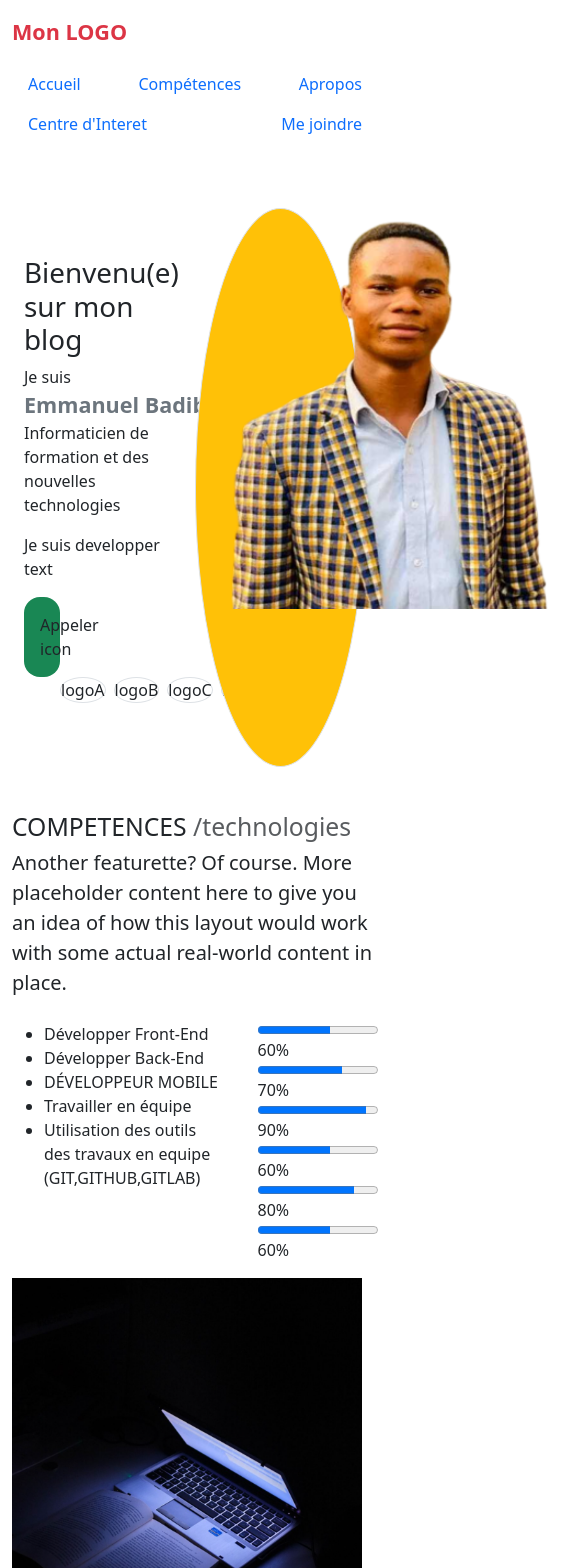
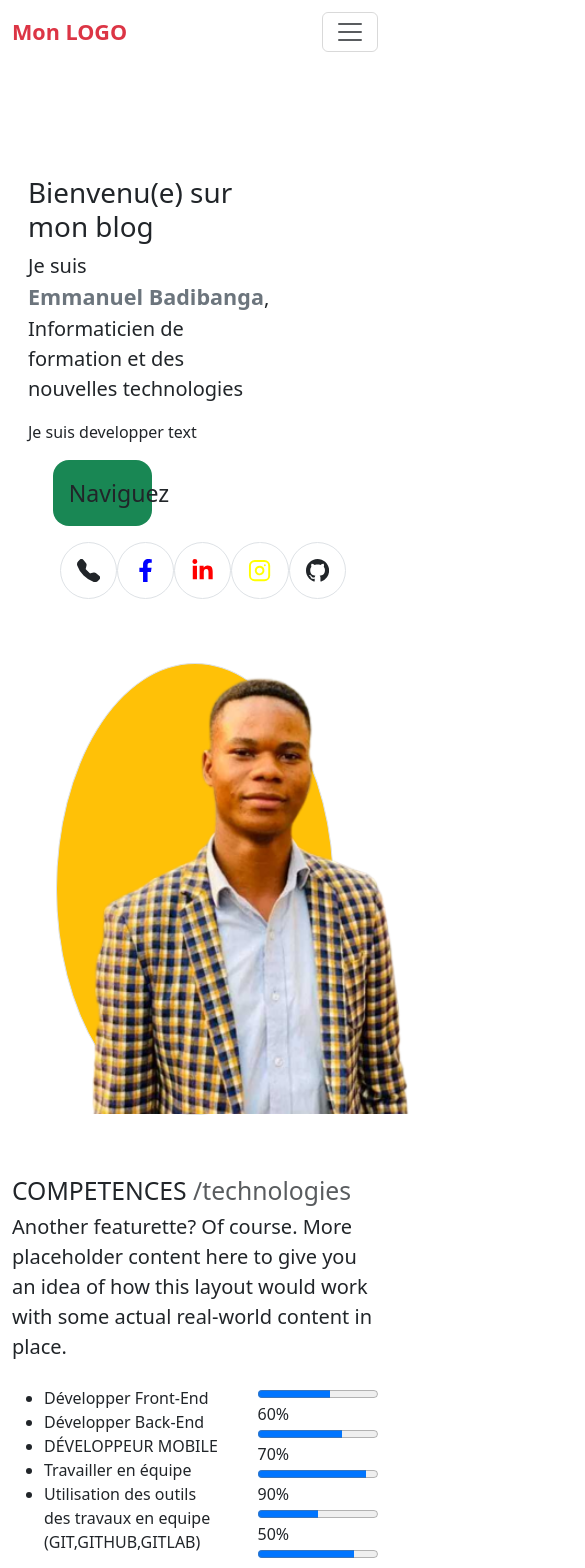
Before and after one commit to leprodigeEmmabdb/emmanuelbdb, a React (Create React App) app in the folder blog/: page / in a window 390 px wide. Shown: the top 1568 px of the page, 585 px wide, since content can reach past the window. Built offline with nearby package versions, Linux system fonts and the light colour scheme.

Commit message:
stylisation et responsivité de la partie banner

```diff
--- a/blog/public/index.html
+++ b/blog/public/index.html
@@ -24,7 +24,7 @@
       work correctly both with client-side routing and a non-root public URL.
       Learn how to configure a non-root public URL by running `npm run build`.
     -->
-    <title>React App</title>
+    <title>EmmanuelBdibanga</title>
   </head>
   <body>
     <noscript>You need to enable JavaScript to run this app.</noscript>
--- a/blog/src/App.js
+++ b/blog/src/App.js
@@ -1,15 +1,17 @@
-import logo from './logo.svg';
-import './App.css';
+
+import './assets/css/monstyle.css';
 import Navbar from './templates/Navabar';
 import Banner from './templates/Banner';
 import Skills from './templates/Skills';
 import About from './templates/About';
 import FocusPoint from './templates/FocusPoint';
 import './assets/css/bootstrap.min.css';
+import Contact from './templates/Contact';
+
 
 function App() {
   return (
-    <body className='container'>
+    <div className='container'>
       <div className="App">
       <Navbar />
       </div>
@@ -17,7 +19,8 @@ function App() {
     <Skills/>
     <About />
     <FocusPoint/>
-    </body>
+    <Contact/>
+    </div>
   );
 }
 
--- /dev/null
+++ b/blog/src/assets/css/monstyle.css
@@ -0,0 +1,6 @@
+.plus{
+    display: inline-flex;
+    flex-direction: column;
+    justify-content: center;
+    align-content: center;
+}
--- a/blog/src/templates/About.js
+++ b/blog/src/templates/About.js
@@ -7,15 +7,15 @@ const About=()=>{
 
         <div className="col-md-7">
           <h2 className="featurette-heading fw-normal lh-1">EDUCATION <span className="text-muted">/formation suivies</span></h2>
-           <div classNameName=" d-flex mt-4">
+           <div className=" d-flex mt-4">
            <ul >
               {
-                placeName.map((e)=>(<li>{e}</li>))
+                placeName.map((e)=>(<li key={e}>{e}</li>))
               }
             </ul>
             <ul>
               {
-                level.map((e)=>(<li classNameName="nav">: {e}</li>))
+                level.map((e)=>(<li className="nav" key={e}>: {e}</li>))
               }
             </ul>
            </div>
--- a/blog/src/templates/Banner.js
+++ b/blog/src/templates/Banner.js
@@ -1,30 +1,41 @@
 import profileIcon from'../assets/profileIcon.png';
+import {FaFacebookF} from "react-icons/fa";
+import {FiInstagram} from "react-icons/fi";
+import {FaLinkedinIn} from "react-icons/fa";
+import {BsGithub} from "react-icons/bs";
+import {BsFillTelephoneFill} from "react-icons/bs";
+import '../assets/css/monstyle.css';
 
-import { useState } from 'react';
-const logo=['logoA','logoB','logoC','logoD']
 
-const Banner=()=>{
+
+
+const Banner=(event)=>{
+    const handleClickIcon=(event)=>{
+
+        console.log("test")
+    }
 
     return(
-        <div className="d-flex my-5 container justify-content-between">
-            <div className='col-lg-6 col-5 my-5'>
+
+        <div className="d-flex my-5 container justify-content-between flex-wrap p-3 ">
+            <div className='col-lg-6 col-8 my-5 col-sm '>
                 <h1>Bienvenu(e) sur mon blog</h1>
-                <p>Je suis <span className='navbar-brand text-secondary fw-bold fs-4' >Emmanuel Badibanga</span>, Informaticien de formation et  des nouvelles technologies</p>
+                <p className='fs-5'>Je suis <span className='navbar-brand text-secondary fw-bold fs-4' >Emmanuel Badibanga</span>, Informaticien de formation et  des nouvelles technologies</p>
                 <p>Je suis  developper <span >text</span></p>
-                <div className='text'>
-                <a href="tel:+243826222466" className='border-1 p-3 rounded-4 bg-success col-3 colg-lg-5 nav-link' id='call' >Appeler icon</a>
-                <ul className='d-flex '>
-                    {
-                        logo.map((logo)=>(
-                            <li className='nav border rounded-circle mx-1'>{logo}</li>
-                        ))
-                    }
-                </ul>
+                <div className='col-lg-8 col-8 fs-3'>
+                <a href="tel:+243826222466" className=' mx-auto p-3 rounded-4 bg-success col-8 my-3 text-center colg-lg-8 nav-link' id='call' >Naviguez</a>
+                <ul className='d-flex mx-auto'>
+                       <li className='nav border rounded-circle mx-auto p-3 'onClick={handleClickIcon}><BsFillTelephoneFill cursor="pointer"/></li>
+                       <li className='nav border rounded-circle mx-auto p-3' onClick={handleClickIcon}><FaFacebookF color='blue' cursor="pointer"/></li>
+                       <li className='nav border rounded-circle mx-auto p-3' onClick={handleClickIcon}><FaLinkedinIn color='red'cursor="pointer"/></li>
+                       <li className='nav border rounded-circle mx-auto p-3' onClick={handleClickIcon}><FiInstagram color='yellow'cursor="pointer"/></li>
+                       <li className='nav border rounded-circle mx-auto p-3' onClick={handleClickIcon}><BsGithub cursor="pointer"/></li>
+             </ul>
 
                 </div>
             </div>
-            <div className=' offset-1 col-lg-5 col-6 rounded-circle bg-warning border' >
-                <img src={profileIcon} alt="" className='image-fluide ' width={400} height={400}/>
+            <div className=' offset-1 col-lg-5 col-10  rounded-circle bg-warning border' >
+                <img src={profileIcon} alt="" className='image-fluide ' width={400} height={450}/>
             </div>
         </div>
     )
--- a/blog/src/templates/Contact.js
+++ b/blog/src/templates/Contact.js
@@ -0,0 +1,6 @@
+const Contact=()=>{
+    return(
+        <input type="text"/>
+    )
+}
+export default Contact;
--- a/blog/src/templates/Navabar.js
+++ b/blog/src/templates/Navabar.js
@@ -2,14 +2,17 @@ import App from '../App.css';
 import style from'../assets/style.css';
 const Navbar=()=>{
     return (
-        <nav className='navbar justify-content-between'>
-            <div className='navbar nav-brand text-danger fs-4 fw-bold col-sm'><a href='' className='nav-link'>Mon LOGO</a></div>
-            <ul className='navbar nav  '>
+        <nav className='navbar justify-content-between navbar-expand-lg'>
+            <div className='navbar nav-brand  text-danger fs-4 fw-bold col-sm'><a href='' className='nav-link'>Mon LOGO</a></div>
+            <button className="navbar-toggler" type="button" data-bs-toggle="collapse" data-bs-target="#navbarSupportedContent" aria-controls="navbarSupportedContent" aria-expanded="false" aria-label="Toggle navigation">
+            <span className="navbar-toggler-icon"></span>
+          </button>
+            <ul className='collapse navbar-collapse navbar nav col-lg-1 ' id='navbarSupportedContent'>
                 <li className="nav-item"><a href="#" className="nav-link active">Accueil</a></li>
-                <li className="nav-item"><a href="#" className="nav-link active">Compétences</a></li>
-                <li  className="nav-item"><a href="#" className="nav-link active">Apropos</a></li>
-                <li className="nav-item"><a href="#" className="nav-link active">Centre d'Interet</a></li>
-                <li  className="nav-item"><a href="#" className="nav-link active">Me joindre</a></li>
+                <li className="nav-item"><a href="#" className="nav-link ">Compétences</a></li>
+                <li  className="nav-item"><a href="#" className="nav-link ">Apropos</a></li>
+                <li className="nav-item"><a href="#" className="nav-link ">Centre d'Interet</a></li>
+                <li  className="nav-item"><a href="#" className="nav-link ">Me joindre</a></li>
             </ul>
         </nav>
     )
--- a/blog/src/templates/Skills.js
+++ b/blog/src/templates/Skills.js
@@ -1,32 +1,34 @@
 import skill from '../assets/skill.png';
 const Skills=()=>{
     const skills=['Développer Front-End ','Développer Back-End ','DÉVELOPPEUR MOBILE','Travailler  en équipe','Utilisation des outils des travaux en equipe (GIT,GITHUB,GITLAB)']
-    const skillbar=[0.6,0.7,0.9,0.6,0.8,0.6]
+    const skillbar=[0.6,0.7,0.9,0.5,0.8,0.4]
 
 
     return(
-        <div class="row featurette">
-      <div class="col-md-7 order-md-2">
-        <h2 class="featurette-heading fw-normal lh-1">COMPETENCES<span class="text-muted"> /technologies</span></h2>
-        <p class="lead">Another featurette? Of course. More placeholder content here to give you an idea of how this layout would work with some actual real-world content in place.</p>
+        <div className="row featurette">
+      <div className="col-md-7 order-md-2">
+        <h2 className="featurette-heading fw-normal lh-1">COMPETENCES<span className="text-muted"> /technologies</span></h2>
+        <p className="lead">Another featurette? Of course. More placeholder content here to give you an idea of how this layout would work with some actual real-world content in place.</p>
         <div className=" d-flex justify-content-around mt-4">
            <ul >
               {
-                skills.map((e)=>(<li>{e}</li>))
+                skills.map((e)=>(<li key={e}>{e}</li>))
               }
             </ul>
             <ul className="col-5">
               {
-                skillbar.map((e)=>(<li className="nav"><progress value={e}/> {e*100}%</li>))
+                skillbar.map((e)=>(
+                <li className="nav" key={e}><progress  value={e}/> {e*100}%</li>
+                ))
               }
             </ul>
            </div>
       </div>
-      <div class="col-md-5 order-md-1">
+      <div className="col-md-5 order-md-1">
         {/* <svg class="bd-placeholder-img bd-placeholder-img-lg featurette-image img-fluid mx-auto" width="500" height="500" xmlns="http://www.w3.org/2000/svg" role="img" aria-label="Placeholder: 500x500" preserveAspectRatio="xMidYMid slice" focusable="false"><title>Placeholder</title><rect width="100%" height="100%" fill="#eee"/><text x="50%" y="50%" fill="#aaa" dy=".3em">500x500</text></svg> */}
         <img src={skill} alt='skillpicture' className="bd-placeholder-img bd-placeholder-img-lg featurette-image img-fluid mx-auto" width="350" height="500"/>
       </div>
-      <hr class="featurette-divider"></hr>
+      <hr className="featurette-divider"></hr>
     </div>
     )
 }
```
Also changed, not shown: blog/src/templates/FocusPoint.js (+4 -4 lines), blog/src/templates/test.html (+48 -0 lines).
